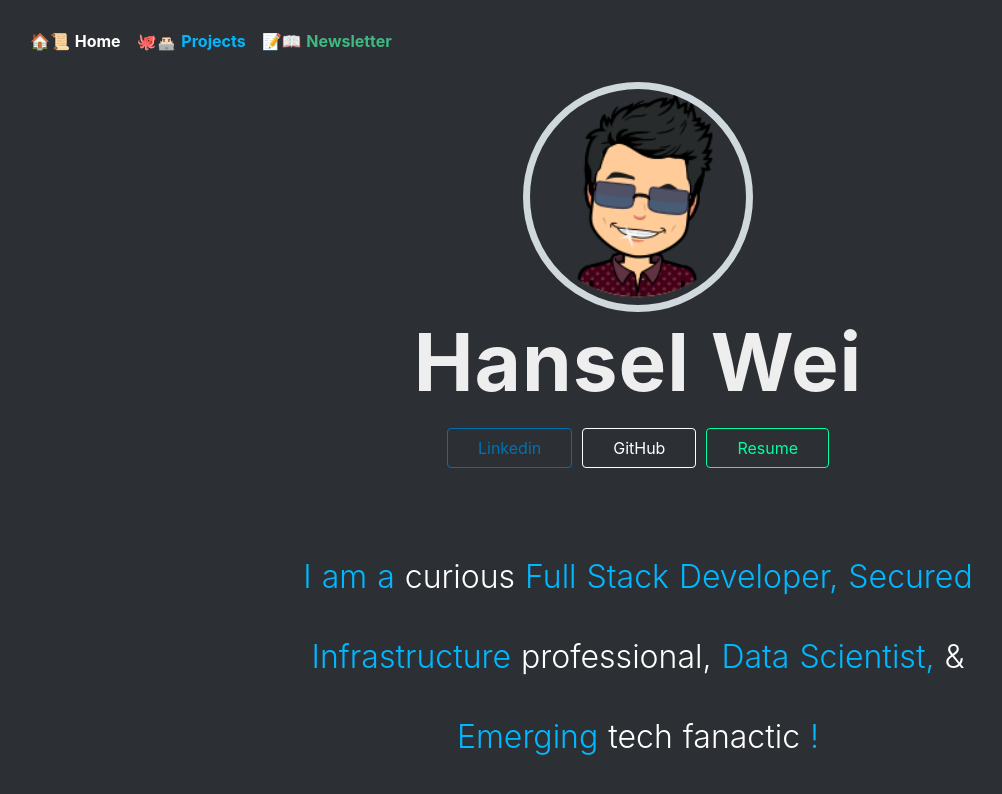
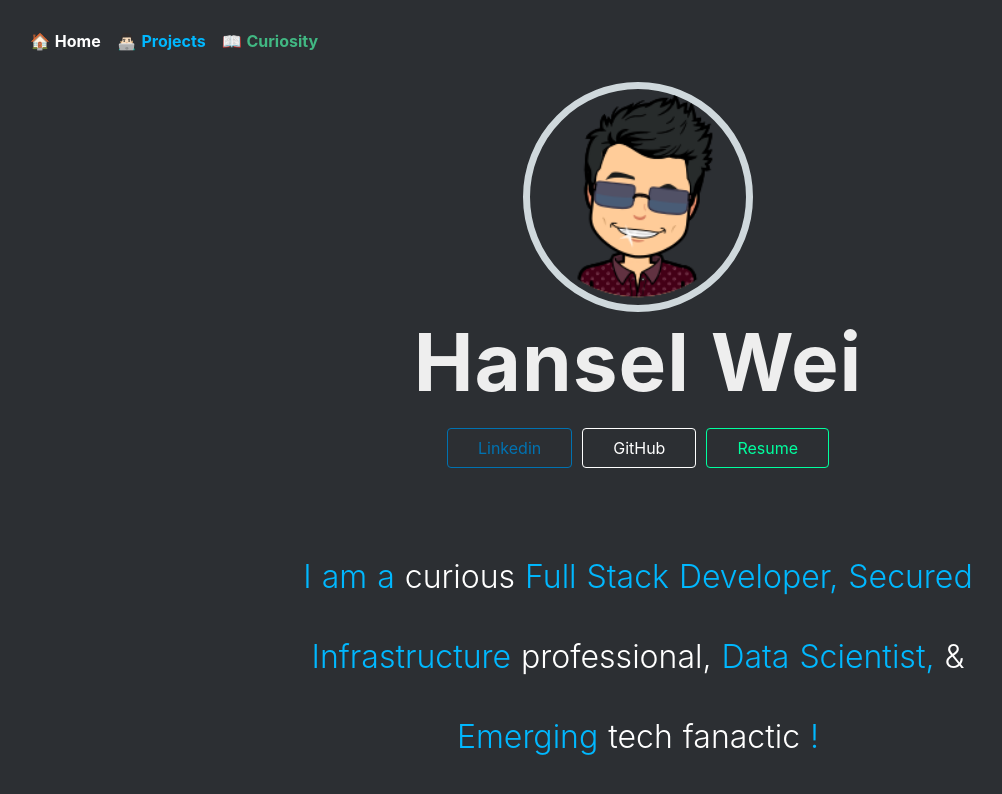
Before and after one commit to Uvacoder/test-abclinks2, a Nuxt app: page / in a window 1280 px wide. Shown: the top 794 px of the page, without its empty margins (2-1004 px from the left). Built offline with nearby package versions, Linux system fonts and the light colour scheme; a web font is replaced by a local one.

Commit message:
Update AppNav.vue

```diff
--- a/components/AppNav.vue
+++ b/components/AppNav.vue
@@ -1,8 +1,8 @@
 <template>
     <nav class="pa3 pa4-ns">
-        <nuxt-link class="link dim white b f6 f5-ns dib mr3" exact to="/">🏠📜 Home</nuxt-link>
-        <nuxt-link class="link dim blue b f6 f5-ns dib mr3" exact to="/Projects">🐙👨🏻‍💻 Projects</nuxt-link>
-        <nuxt-link class="link dim green b f6 f5-ns dib mr3" exact to="/StayCurious">📝📖 Newsletter</nuxt-link>
+        <nuxt-link class="link dim white b f6 f5-ns dib mr3" exact to="/">🏠 Home</nuxt-link>
+        <nuxt-link class="link dim blue b f6 f5-ns dib mr3" exact to="/Projects">👨🏻‍💻 Projects</nuxt-link>
+        <nuxt-link class="link dim green b f6 f5-ns dib mr3" exact to="/StayCurious">📖 Curiosity</nuxt-link>
     </nav>
 </template>
 
```
